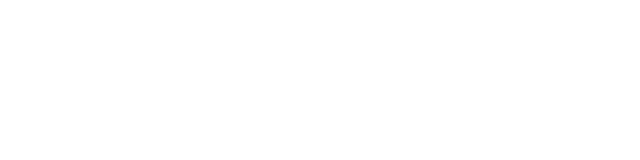
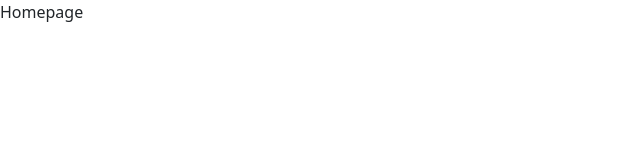
Before and after one commit to Alenia24/portfolio-v1, a React (Vite) app: page / in a window 1280 px wide. Shown: the top 160 px of the page, without its empty margins (0-640 px from the left). Built offline with nearby package versions, Linux system fonts and the light colour scheme.

Commit message:
Import pages and add pages to routes

```diff
--- a/src/App.jsx
+++ b/src/App.jsx
@@ -1,19 +1,25 @@
-import { Routes, Route } from 'react-router-dom'
+import { Routes, Route } from "react-router-dom";
 
-import './App.css'
+// Import Pages
+import Homepage from "./pages/Homepage/Homepage.jsx";
+import About from "./pages/About/About.jsx";
+import Projects from "./pages/Projects/Projects.jsx";
+import Contact from "./pages/Contact/Contact.jsx";
+
+import "./App.css";
 import "bootstrap/dist/css/bootstrap.min.css";
 
 function App() {
   return (
     <>
       <Routes>
-        <Route path="/" />
-        <Route path="/about" />
-        <Route path="/projects" />
-        <Route path="/contact" />
+        <Route path="/" element={<Homepage/>}/>
+        <Route path="/about" element={<About/>}/>
+        <Route path="/projects" element={<Projects/>}/>
+        <Route path="/contact" element={<Contact/>}/>
       </Routes>
     </>
   );
 }
 
-export default App
+export default App;
```
